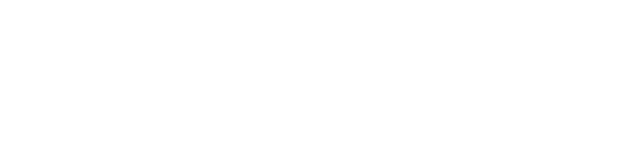
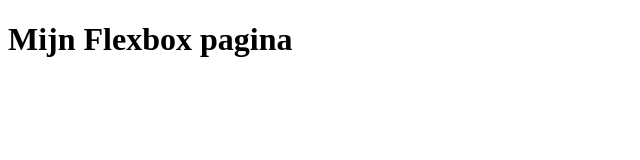
Before and after one commit to R1nke/Opdracht-week-4, a plain HTML site: page index.html in a window 1280 px wide. Shown: the whole page, without its empty margins (0-640 px from the left). Drawn offline with Linux system fonts and the light colour scheme.

Commit message:
titel toegevoegd

```diff
--- a/index.html
+++ b/index.html
@@ -4,9 +4,9 @@
     <meta charset="UTF-8">
     <meta name="viewport" content="width=device-width, initial-scale=1.0">
     <meta http-equiv="X-UA-Compatible" content="ie=edge">
-    <title>Document</title>
+    <title>Opdracht week 3</title>
 </head>
 <body>
-
+    <h1>Mijn Flexbox pagina</h1>
 </body>
 </html>
```
